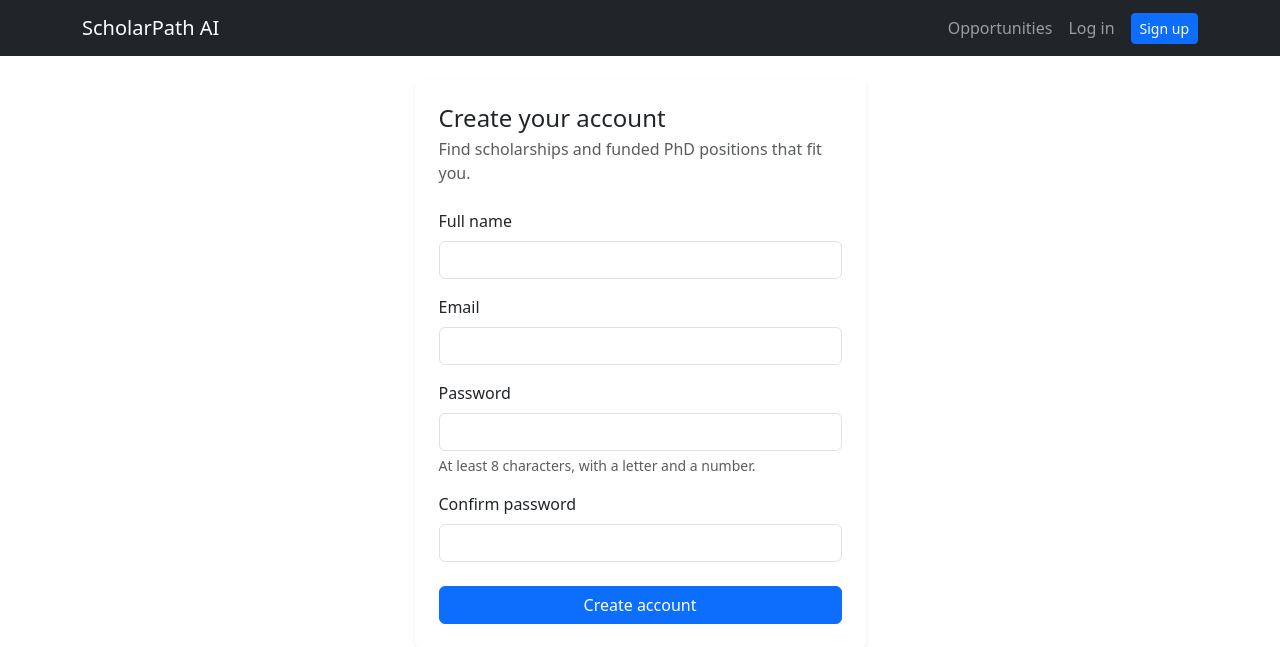
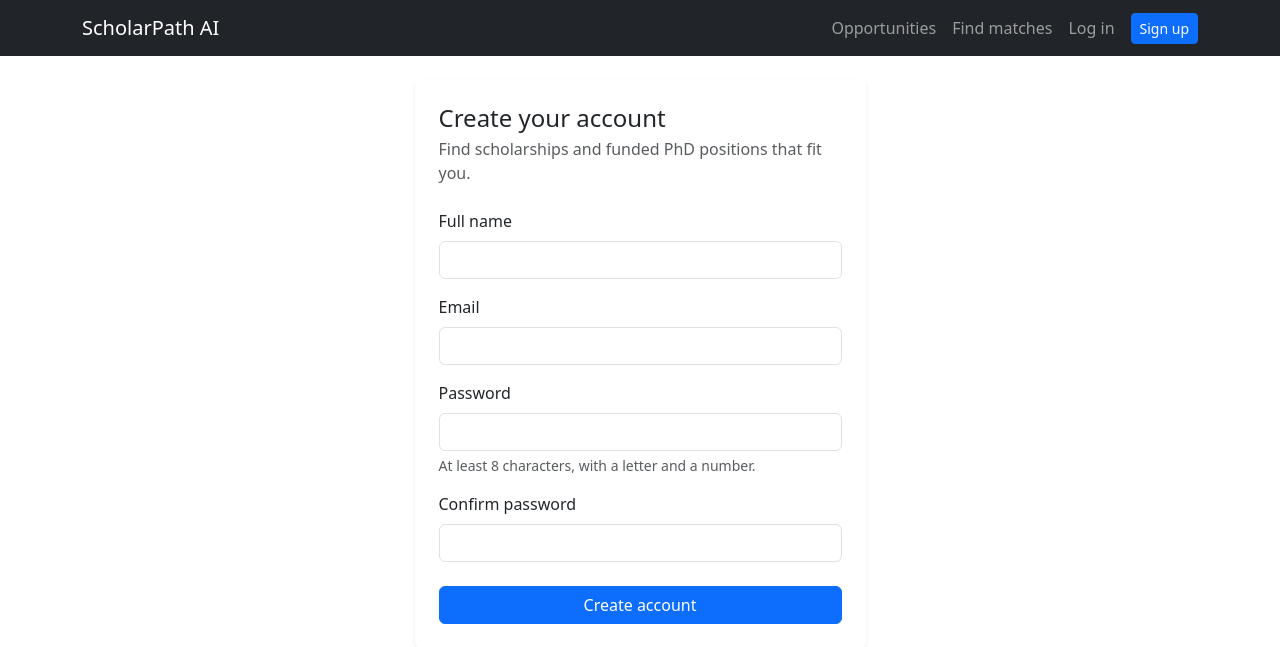
Before and after one commit to mostafaalhossain220/ScholarPath_Ai, a Flask app: page /auth/register in a window 1280 px wide. Shown: the top 647 px of the page. Run offline with Flask 3, Linux system fonts and the light colour scheme.

Commit message:
Add files via upload

```diff
--- a/app/__init__.py
+++ b/app/__init__.py
@@ -19,9 +19,10 @@ def create_app():
     from . import db
     db.init_app(app)
 
-    from .routes import auth, opportunities, profile, saved
+    from .routes import auth, matching, opportunities, profile, saved
     app.register_blueprint(auth.bp)
     app.register_blueprint(opportunities.bp)
+    app.register_blueprint(matching.bp)
     app.register_blueprint(profile.bp)
     app.register_blueprint(saved.bp)
 
--- a/app/templates/base.html
+++ b/app/templates/base.html
@@ -13,6 +13,9 @@
       <ul class="navbar-nav ms-auto align-items-center">
         <li class="nav-item">
           <a class="nav-link" href="{{ url_for('opportunities.list_opportunities') }}">Opportunities</a>
+        </li>
+        <li class="nav-item">
+          <a class="nav-link" href="{{ url_for('matching.match') }}">Find matches</a>
         </li>
         {% if g.user %}
         <li class="nav-item"><a class="nav-link" href="{{ url_for('saved.tracker') }}">My Saved</a></li>
--- a/requirements.txt
+++ b/requirements.txt
@@ -6,3 +6,4 @@ Jinja2==3.1.6
 MarkupSafe==3.0.4
 python-dotenv==1.2.4
 Werkzeug==3.1.9
+sentence-transformers
```
